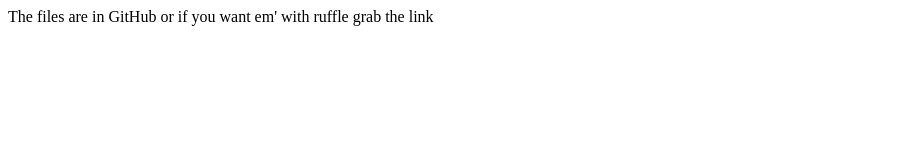
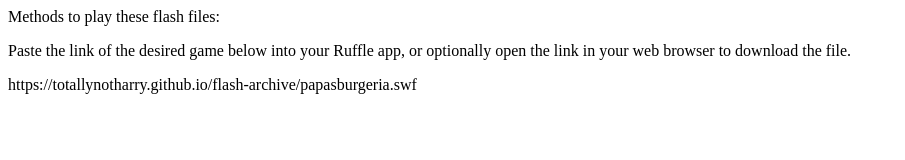
Before and after one commit to totallynotharry/flash-archive, a plain HTML site: page index.html in a window 1280 px wide. Shown: the whole page, without its empty margins (0-905 px from the left). Drawn offline with Linux system fonts and the light colour scheme.

Commit message:
Update index.html

```diff
--- a/index.html
+++ b/index.html
@@ -1 +1,4 @@
-<p>The files are in GitHub or if you want em' with ruffle grab the link</p>
+<p>Methods to play these flash files:</p>
+<p>Paste the link of the desired game below into your Ruffle app, or optionally open the link in your web browser to download the file.</p>
+
+<p>https://totallynotharry.github.io/flash-archive/papasburgeria.swf</p>
```
